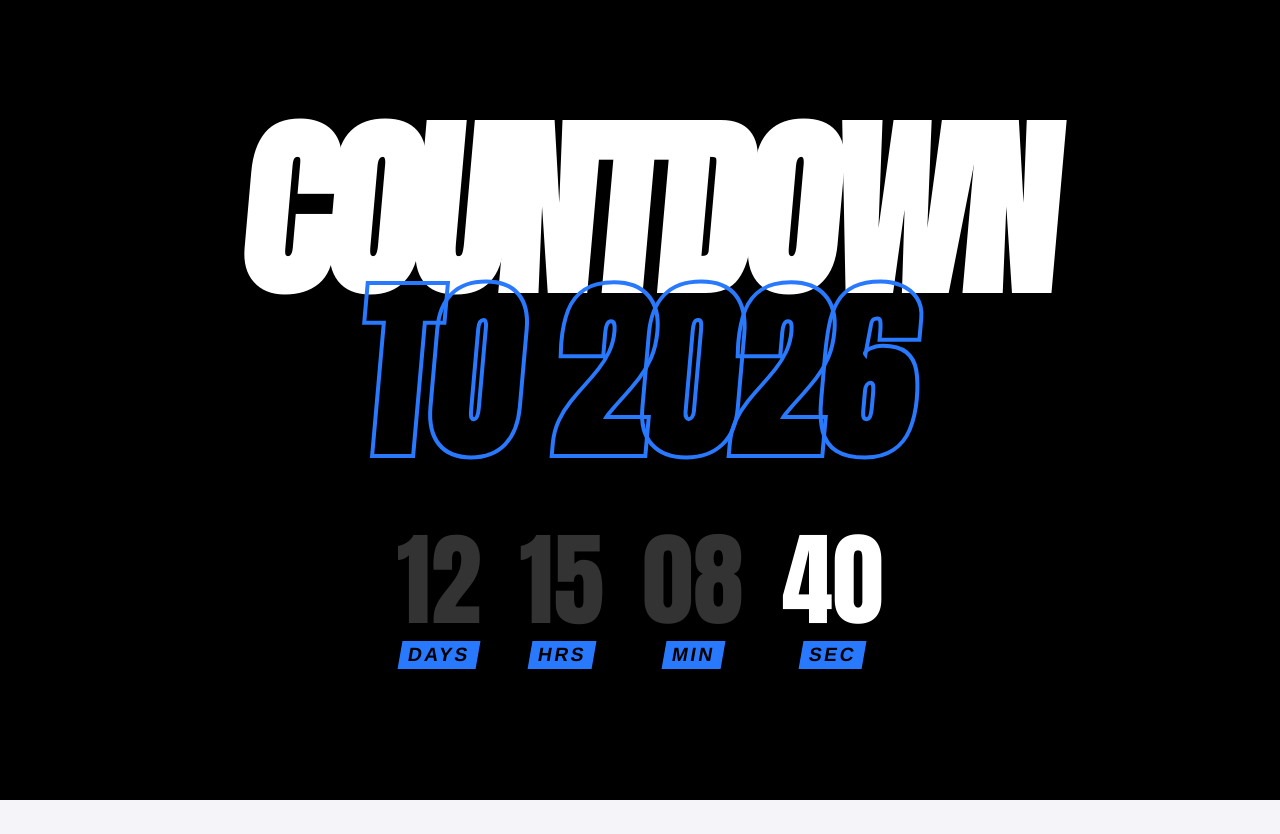
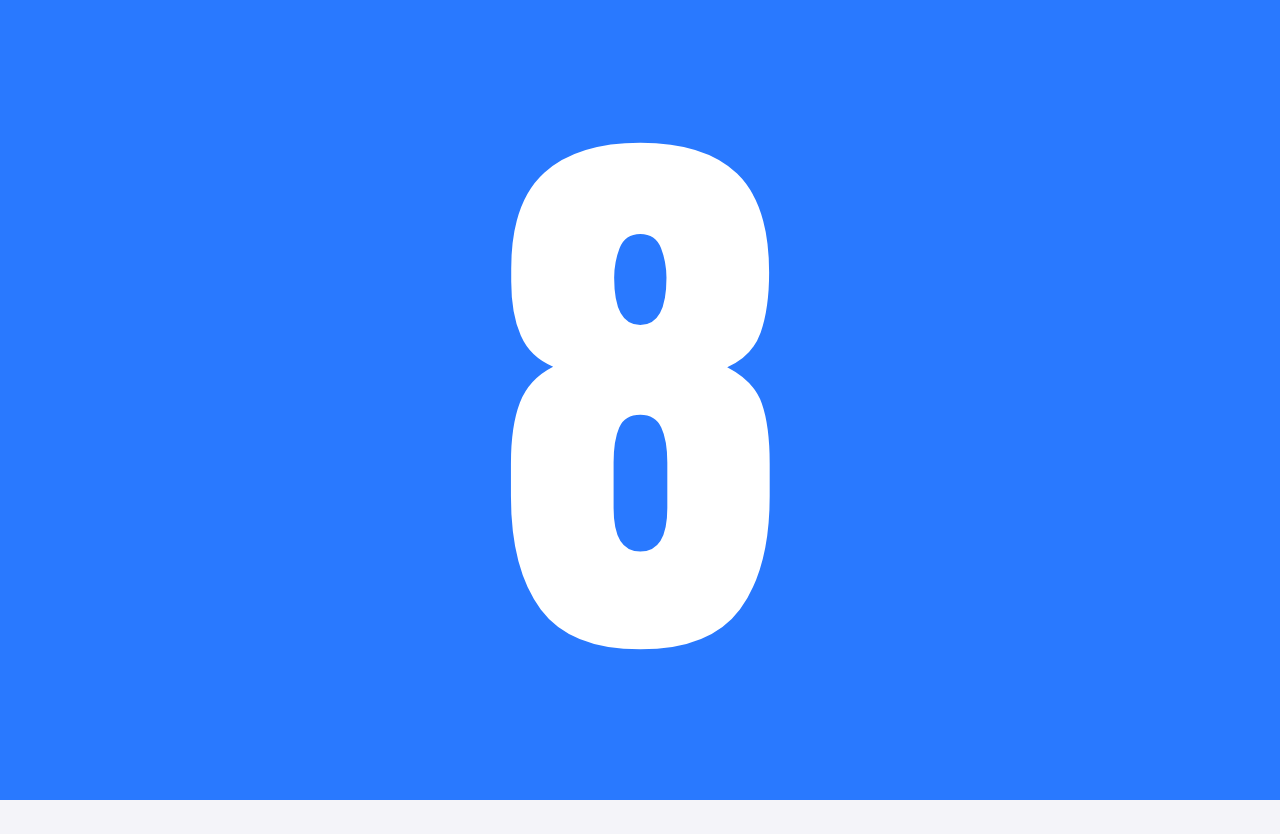
Before and after one commit to kachiDeGreat/quiz-app, a React (Create React App) app: page / in a window 1280 px wide. Before the commit the page ends 800 px from the top, so only its background shows below. Built offline with nearby package versions, Linux system fonts and the light colour scheme.

Commit message:
test main

```diff
--- a/src/newYear/NewYear.css
+++ b/src/newYear/NewYear.css
@@ -9,7 +9,7 @@
   display: flex;
   justify-content: center;
   align-items: center;
-  overflow: hidden;
+  overflow: hidden !important;
   font-family: "Anton", sans-serif; /* The Boldest Font */
   user-select: none;
 }
@@ -33,7 +33,7 @@
 }
 
 .ny-hero-text {
-  font-size: 15vw; /* MASSIVE */
+  font-size: 12vw; /* MASSIVE */
   margin: 0;
   letter-spacing: -0.5vw;
   text-transform: uppercase;
@@ -60,7 +60,7 @@
 }
 
 .ny-big-num {
-  font-size: 8vw;
+  font-size: 11vw;
   line-height: 1;
   color: #333; /* Darker grey for non-active numbers */
 }
@@ -89,6 +89,7 @@
   background: #2979ff; /* Flash Blue Background */
   display: flex;
   justify-content: center;
+  overflow: none !important;
   align-items: center;
 }
 
--- a/src/newYear/NewYear.tsx
+++ b/src/newYear/NewYear.tsx
@@ -20,8 +20,8 @@ export default function NewYear() {
     "counting"
   );
 
-  const targetDate = new Date("January 1, 2026 00:00:00").getTime();
-  //   const [targetDate] = useState(() => new Date().getTime() + 30000);
+  // const targetDate = new Date("January 1, 2026 00:00:00").getTime();
+  const [targetDate] = useState(() => new Date().getTime() + 15000);
 
   useEffect(() => {
     const interval = setInterval(() => {
```
